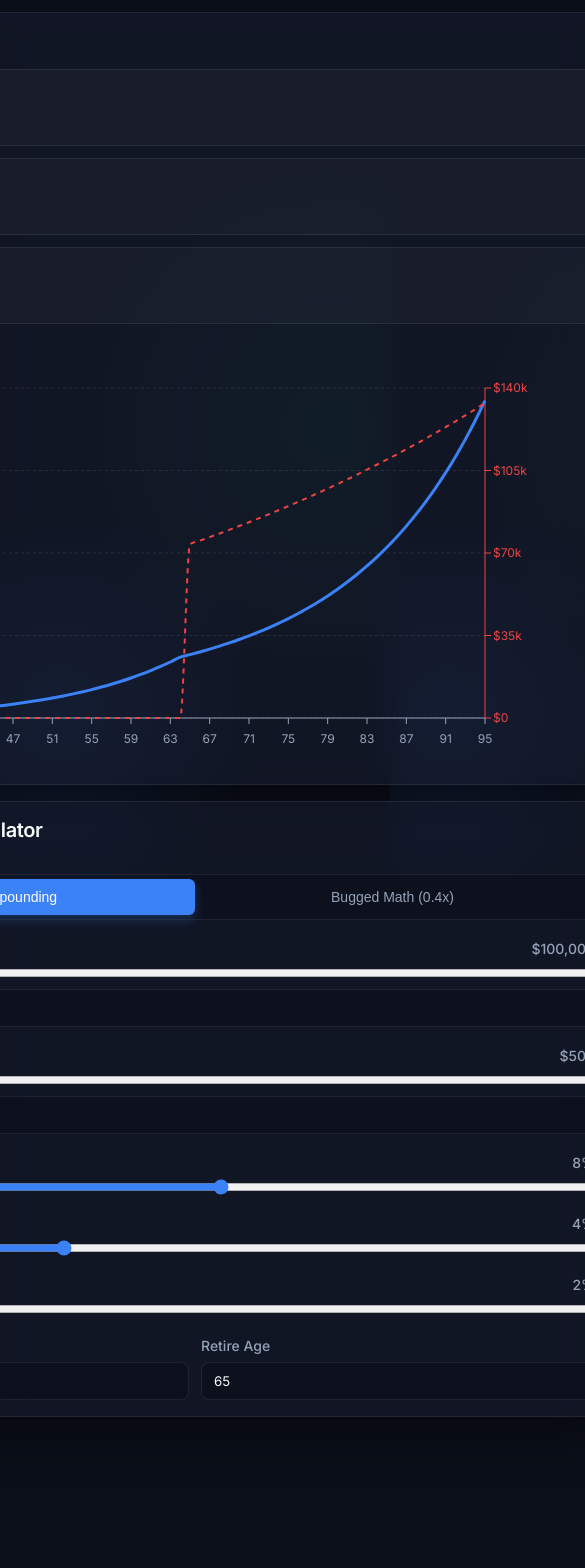
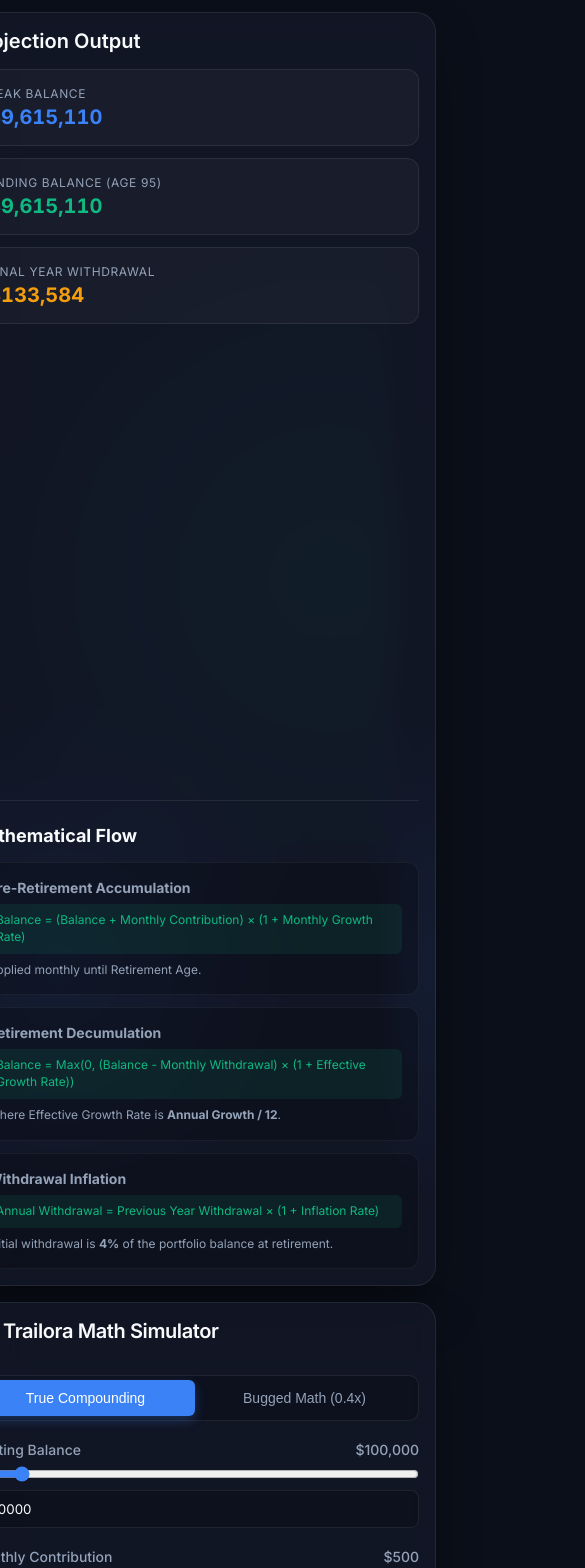
Before and after one commit to alefyi/trailora-math-simulator, a React (Vite) app: page / in a window 390 px wide. Shown: the top 1568 px of the page, 585 px wide, since content can reach past the window. Before the commit the page ends 1429 px from the top, so only its background shows below. Built offline with nearby package versions, Linux system fonts and the light colour scheme.

Commit message:
Fix mobile responsiveness and add mathematical flow section

```diff
--- a/src/App.jsx
+++ b/src/App.jsx
@@ -174,30 +174,31 @@ function App() {
           </div>
         </div>
 
-        <div className="chart-container" style={{ width: '100%', overflowX: 'auto' }}>
-            <LineChart width={800} height={400} data={data} margin={{ top: 20, right: 30, left: 20, bottom: 20 }}>
+        <div className="chart-container" style={{ width: '100%', height: '400px', position: 'relative', minHeight: '400px' }}>
+          <ResponsiveContainer width="100%" height="100%">
+            <LineChart data={data} margin={{ top: 20, right: 10, left: 0, bottom: 20 }}>
               <CartesianGrid strokeDasharray="3 3" stroke="rgba(255,255,255,0.1)" vertical={false} />
               <XAxis
                 dataKey="age"
                 stroke="#94a3b8"
-                tick={{ fill: '#94a3b8', fontSize: 12 }}
+                tick={{ fill: '#94a3b8', fontSize: 10 }}
                 tickMargin={10}
                 minTickGap={20}
               />
               <YAxis
                 yAxisId="left"
                 stroke="#94a3b8"
-                tick={{ fill: '#94a3b8', fontSize: 12 }}
+                tick={{ fill: '#94a3b8', fontSize: 10 }}
                 tickFormatter={formatCurrency}
-                width={80}
+                width={50}
               />
               <YAxis
                 yAxisId="right"
                 orientation="right"
                 stroke="#ef4444"
-                tick={{ fill: '#ef4444', fontSize: 12 }}
+                tick={{ fill: '#ef4444', fontSize: 10 }}
                 tickFormatter={formatCurrency}
-                width={80}
+                width={50}
               />
               <RechartsTooltip content={<CustomTooltip />} />
 
@@ -221,6 +222,28 @@ function App() {
                 activeDot={{ r: 4, fill: '#ef4444', stroke: '#7f1d1d', strokeWidth: 2 }}
               />
             </LineChart>
+          </ResponsiveContainer>
+        </div>
+
+        <div className="equations-panel">
+          <h3>Mathematical Flow</h3>
+          <div className="equation-grid">
+            <div className="equation-card">
+              <h4>Pre-Retirement Accumulation</h4>
+              <code>Balance = (Balance + Monthly Contribution) × (1 + Monthly Growth Rate)</code>
+              <p>Applied monthly until Retirement Age.</p>
+            </div>
+            <div className="equation-card">
+              <h4>Retirement Decumulation</h4>
+              <code>Balance = Max(0, (Balance - Monthly Withdrawal) × (1 + Effective Growth Rate))</code>
+              <p>Where Effective Growth Rate is <strong>{useBuggedMath ? 'Annual Growth × 0.4 / 12' : 'Annual Growth / 12'}</strong>.</p>
+            </div>
+            <div className="equation-card">
+              <h4>Withdrawal Inflation</h4>
+              <code>Annual Withdrawal = Previous Year Withdrawal × (1 + Inflation Rate)</code>
+              <p>Initial withdrawal is <strong>{inputs.withdrawalRate}%</strong> of the portfolio balance at retirement.</p>
+            </div>
+          </div>
         </div>
       </div>
     </div>
--- a/src/index.css
+++ b/src/index.css
@@ -224,6 +224,55 @@ h2 {
   background: rgba(255, 255, 255, 0.2);
 }
 
+.equations-panel {
+  margin-top: 32px;
+  padding-top: 24px;
+  border-top: 1px solid var(--panel-border);
+}
+
+.equations-panel h3 {
+  font-size: 1.125rem;
+  margin-bottom: 16px;
+  color: var(--text-primary);
+}
+
+.equation-grid {
+  display: grid;
+  grid-template-columns: repeat(3, 1fr);
+  gap: 16px;
+}
+
+.equation-card {
+  background: rgba(0, 0, 0, 0.2);
+  border: 1px solid rgba(255, 255, 255, 0.05);
+  padding: 16px;
+  border-radius: 12px;
+}
+
+.equation-card h4 {
+  font-size: 0.875rem;
+  color: var(--text-secondary);
+  margin-bottom: 8px;
+}
+
+.equation-card code {
+  display: block;
+  font-family: 'Inter', monospace;
+  font-size: 0.75rem;
+  color: #10b981;
+  background: rgba(16, 185, 129, 0.1);
+  padding: 8px;
+  border-radius: 6px;
+  margin-bottom: 8px;
+  line-height: 1.4;
+}
+
+.equation-card p {
+  font-size: 0.75rem;
+  color: var(--text-secondary);
+  line-height: 1.4;
+}
+
 /* Mobile Optimization */
 @media (max-width: 768px) {
   body {
@@ -250,7 +299,8 @@ h2 {
     padding: 16px;
   }
 
-  .stats-grid {
+  .stats-grid,
+  .equation-grid {
     grid-template-columns: 1fr;
     gap: 12px;
   }
```
